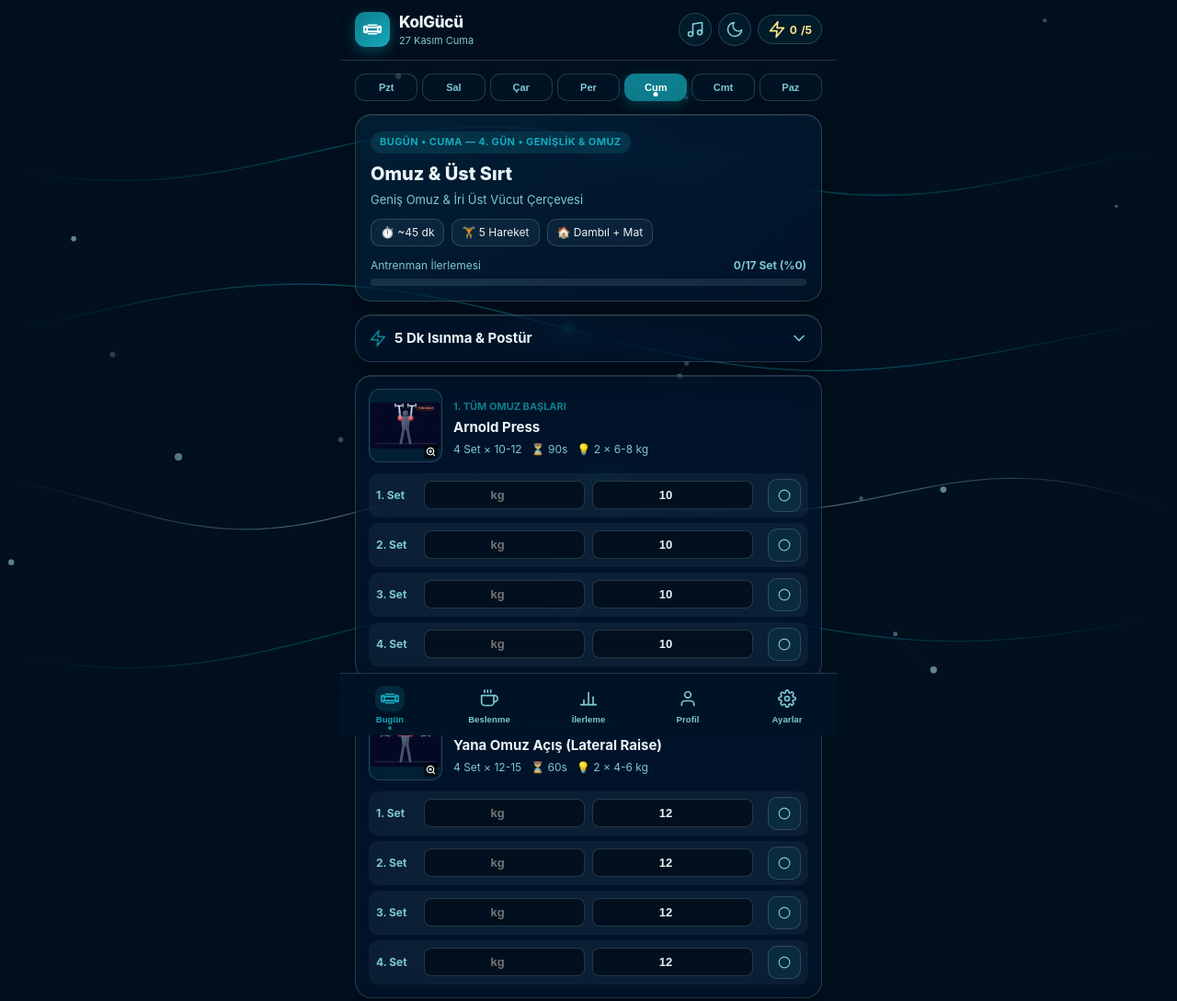
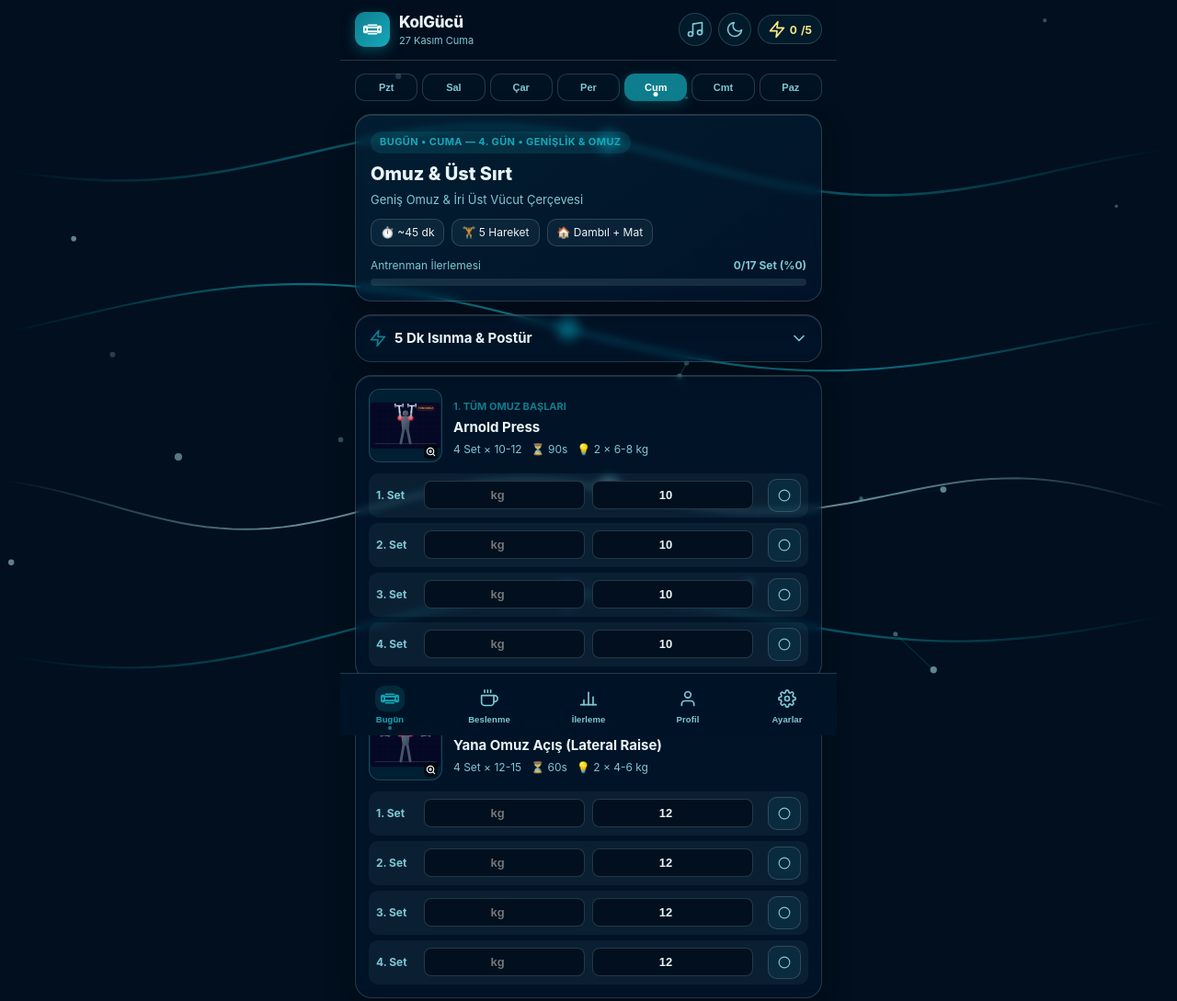
Before and after one commit to fatihslu/pwa, a plain HTML site: page index.html in a window 1280 px wide. Shown: the top 1089 px of the page at 92% size. Drawn offline with Linux system fonts and the light colour scheme.

Commit message:
fix: glass blur 4px ve belirgin enerji dalgalari, sw v20

```diff
--- a/app.js
+++ b/app.js
@@ -84,10 +84,10 @@ const energyNodes = Array.from({ length: 16 }, () => ({
 }));
 
 const energyWaves = [
-  { amp: 28, freq: 0.008, speed: 0.022, yRatio: 0.22, phase: 0,   width: 1.6, color: '14, 126, 142' },
-  { amp: 36, freq: 0.006, speed: -0.018, yRatio: 0.45, phase: 1.8, width: 1.3, color: '21, 168, 187' },
-  { amp: 22, freq: 0.011, speed: 0.026, yRatio: 0.68, phase: 3.4, width: 1.2, color: '168, 221, 229' },
-  { amp: 32, freq: 0.007, speed: -0.015, yRatio: 0.85, phase: 5.1, width: 1.4, color: '14, 126, 142' }
+  { amp: 28, freq: 0.008, speed: 0.022, yRatio: 0.22, phase: 0,   width: 2.6, color: '14, 126, 142' },
+  { amp: 36, freq: 0.006, speed: -0.018, yRatio: 0.45, phase: 1.8, width: 2.2, color: '21, 168, 187' },
+  { amp: 22, freq: 0.011, speed: 0.026, yRatio: 0.68, phase: 3.4, width: 2.0, color: '168, 221, 229' },
+  { amp: 32, freq: 0.007, speed: -0.015, yRatio: 0.85, phase: 5.1, width: 2.4, color: '14, 126, 142' }
 ];
 
 let energyTick = 0;
@@ -110,7 +110,7 @@ function animateLines() {
   energyWaves.forEach(w => {
     w.phase += w.speed;
     const baseY = H * w.yRatio;
-    const alpha = isDark ? 0.42 : 0.30;
+    const alpha = isDark ? 0.62 : 0.46;
     const grad = ctx2d.createLinearGradient(0, baseY, W, baseY);
     grad.addColorStop(0, `rgba(${w.color}, 0)`);
     grad.addColorStop(0.25, `rgba(${w.color}, ${alpha})`);
@@ -135,12 +135,12 @@ function animateLines() {
     const sparkY = baseY
       + Math.sin(sparkX * w.freq + w.phase) * w.amp
       + Math.cos(sparkX * w.freq * 0.5 - w.phase * 0.7) * (w.amp * 0.45);
-    const sparkGrad = ctx2d.createRadialGradient(sparkX, sparkY, 0, sparkX, sparkY, 10);
-    sparkGrad.addColorStop(0, `rgba(${w.color}, ${isDark ? 0.75 : 0.55})`);
+    const sparkGrad = ctx2d.createRadialGradient(sparkX, sparkY, 0, sparkX, sparkY, 18);
+    sparkGrad.addColorStop(0, `rgba(${w.color}, ${isDark ? 0.92 : 0.72})`);
     sparkGrad.addColorStop(1, `rgba(${w.color}, 0)`);
     ctx2d.fillStyle = sparkGrad;
     ctx2d.beginPath();
-    ctx2d.arc(sparkX, sparkY, 10, 0, Math.PI * 2);
+    ctx2d.arc(sparkX, sparkY, 18, 0, Math.PI * 2);
     ctx2d.fill();
   });
 
@@ -160,12 +160,12 @@ function animateLines() {
       const dy = a.y - b.y;
       const dist = Math.hypot(dx, dy);
       if (dist < maxDist) {
-        const lineAlpha = (1 - dist / maxDist) * (isDark ? 0.40 : 0.28);
+        const lineAlpha = (1 - dist / maxDist) * (isDark ? 0.55 : 0.40);
         ctx2d.beginPath();
         ctx2d.moveTo(a.x, a.y);
         ctx2d.lineTo(b.x, b.y);
         ctx2d.strokeStyle = `rgba(14, 126, 142, ${lineAlpha})`;
-        ctx2d.lineWidth = 0.9;
+        ctx2d.lineWidth = 1.3;
         ctx2d.stroke();
       }
     }
--- a/index.html
+++ b/index.html
@@ -12,12 +12,13 @@
   <link rel="manifest" href="./manifest.json" />
   <link rel="icon" type="image/png" href="./assets/icon-192.png" />
   <link rel="apple-touch-icon" href="./assets/icon-192.png" />
-  <link rel="stylesheet" href="./styles.css?v=19" />
+  <link rel="stylesheet" href="./styles.css?v=20" />
 </head>
 <body>
+  <!-- Animated Energy Lines -->
+  <canvas id="energy-canvas" aria-hidden="true"></canvas>
+
   <div class="app-shell">
-    <!-- Animated Energy Lines -->
-    <canvas id="energy-canvas" aria-hidden="true"></canvas>
 
     <!-- Top Header -->
     <header class="top-bar">
@@ -146,8 +147,8 @@
     </div>
   </div>
 
-  <script src="./visuals.js?v=19"></script>
-  <script src="./data.js?v=19"></script>
-  <script src="./app.js?v=19"></script>
+  <script src="./visuals.js?v=20"></script>
+  <script src="./data.js?v=20"></script>
+  <script src="./app.js?v=20"></script>
 </body>
 </html>
--- a/styles.css
+++ b/styles.css
@@ -21,7 +21,7 @@
   --success: #22D3B0;
   --success-soft: rgba(34, 211, 176, 0.16);
   --warn: #FDE68A;
-  --glass-blur: blur(18px) saturate(160%);
+  --glass-blur: blur(4px) saturate(140%);
   --card-shadow: 0 8px 32px rgba(0, 0, 0, 0.32), inset 0 1px 0 rgba(255, 255, 255, 0.12);
   --radius: 18px;
   --nav-h: 68px;
@@ -44,7 +44,7 @@
   --success: #0D9488;
   --success-soft: rgba(13, 148, 136, 0.14);
   --warn: #92600A;
-  --glass-blur: blur(18px) saturate(160%);
+  --glass-blur: blur(4px) saturate(140%);
   --card-shadow: 0 8px 28px rgba(14, 126, 142, 0.12), inset 0 1px 0 rgba(255, 255, 255, 0.90);
   --line-color: rgba(14, 126, 142, 0.25);
 }
--- a/sw.js
+++ b/sw.js
@@ -1,4 +1,4 @@
-const CACHE_NAME = 'kolgucu-pwa-v19';
+const CACHE_NAME = 'kolgucu-pwa-v20';
 const ASSETS = [
   './',
   './index.html',
```
